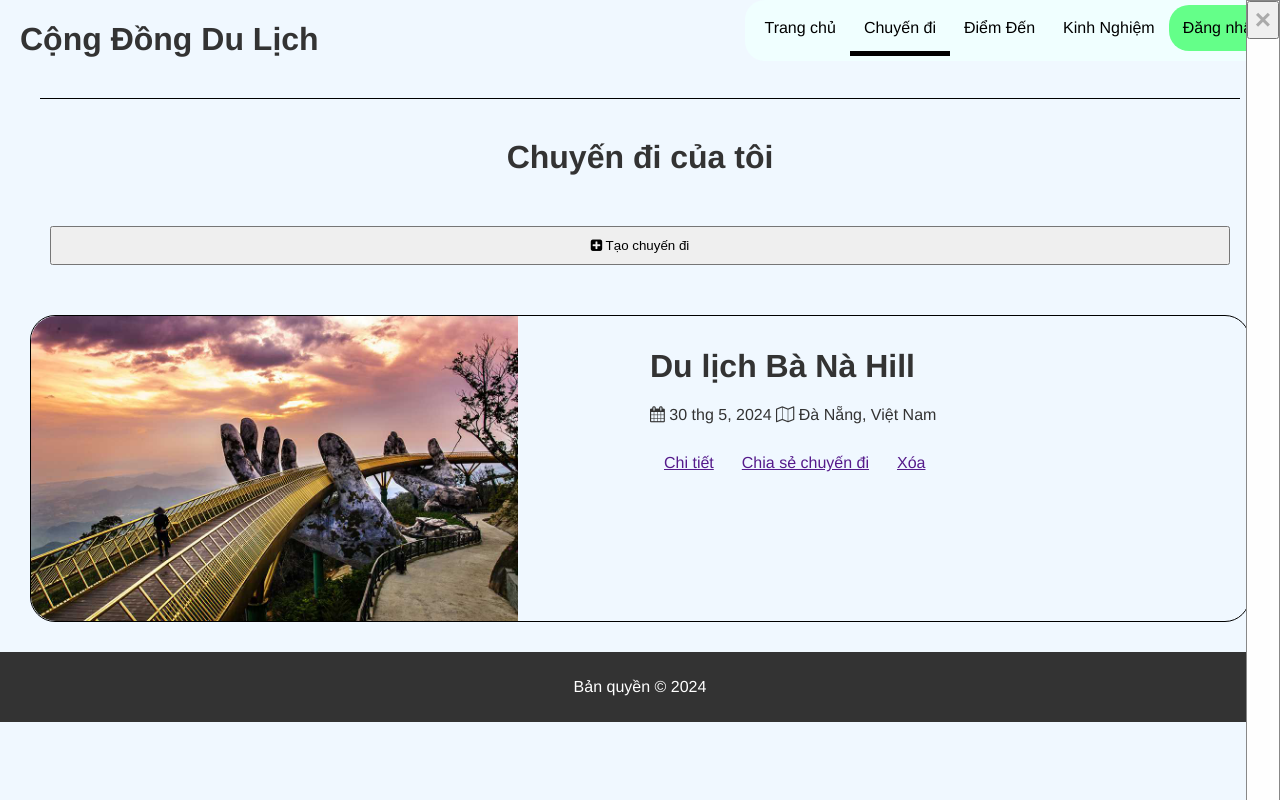
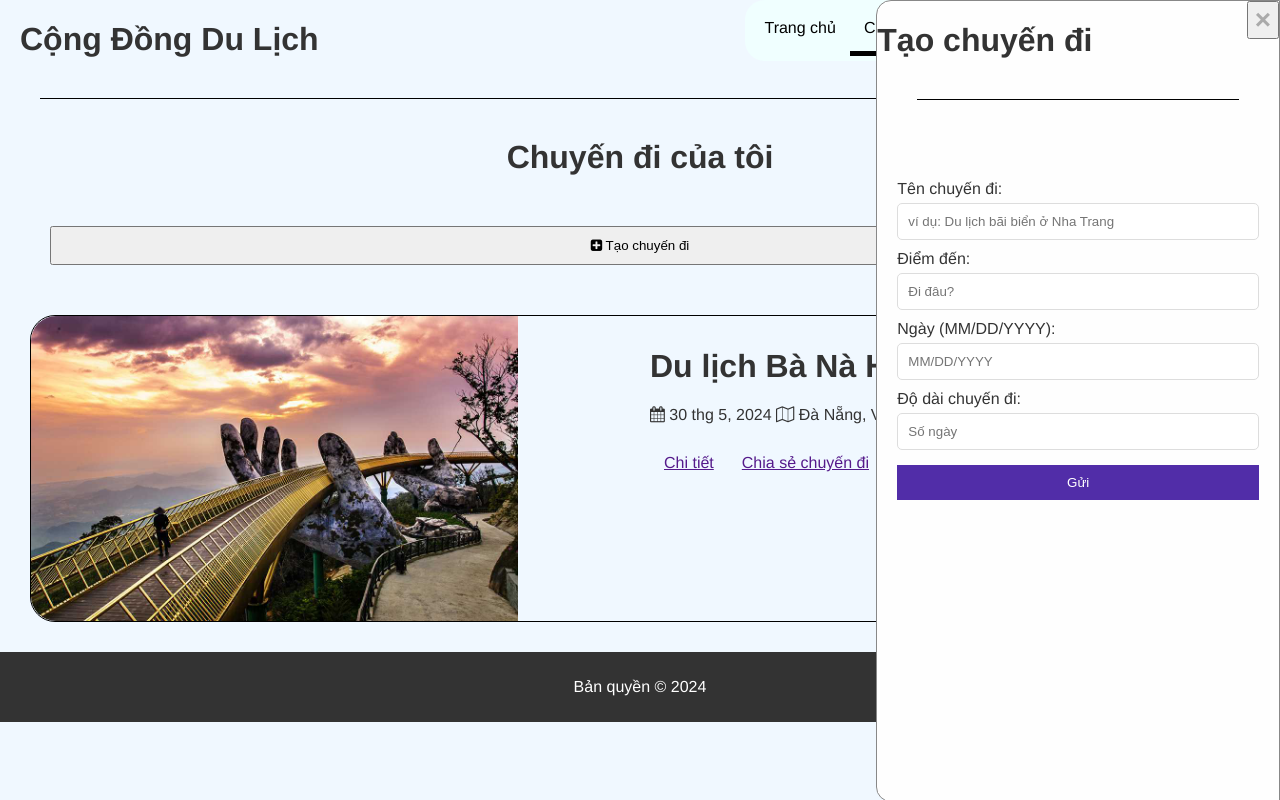
Before and after one commit to tranMinhTien2k3/BTL_XayDungUngDungWeb_N05, a plain HTML site: page src/intro.html in a window 1280 px wide. Both pictures are taken after a click on the button "Tạo chuyến đi". Drawn offline with Linux system fonts and the light colour scheme.

Commit message:
add form for addcd

```diff
--- a/src/intro.html
+++ b/src/intro.html
@@ -57,8 +57,29 @@
         <div class="table-container" id="myModal">
             <div class="modal-content">
                 <button><span class="close">&times;</span></button>
+                <h1>Tạo chuyến đi</h1>
+                <hr>
                 <div class="form-table">
-
+                    <form>
+                        <div>
+                            <label for="tripName">Tên chuyến đi:</label>
+                            <input type="text" id="tripName" name="trip_name"
+                                placeholder="ví dụ: Du lịch bãi biển ở Nha Trang" maxlength="80" required>
+                        </div>
+                        <div>
+                            <label for="destination">Điểm đến:</label>
+                            <input type="text" id="destination" name="destination" placeholder="Đi đâu?" required>
+                        </div>
+                        <div>
+                            <label for="startDate">Ngày (MM/DD/YYYY):</label>
+                            <input type="text" id="startDate" name="start_date" placeholder="MM/DD/YYYY">
+                        </div>
+                        <div>
+                            <label for="duration">Độ dài chuyến đi:</label>
+                            <input type="number" id="duration" name="duration" placeholder="Số ngày">
+                        </div>
+                        <button type="submit">Gửi</button>
+                    </form>
                 </div>
             </div>
         </div>
--- a/src/public/css/intro.css
+++ b/src/public/css/intro.css
@@ -72,6 +72,7 @@
     background-color: #fefefe;
     border: 1px solid #888;
     height: 100%;
+    border-radius: 15px 0px 0px 15px;
 }
 
 .modal-content button {
@@ -83,3 +84,33 @@
     font-size: 28px;
     font-weight: bold;
 }
+
+.form-table {
+    margin-top: 50px;
+    padding: 20px;
+}
+
+.form-table div {
+    margin-top: 10px;
+}
+
+.form-table input {
+    width: 100%;
+    padding: 10px;
+    margin-top: 5px;
+    border: 1px solid #ddd;
+    border-radius: 5px;
+}
+
+.form-table button {
+    background-color: #512da8;
+    color: #fff;
+    border: none;
+    width: 100%;
+    padding: 10px;
+    margin-top: 15px;
+}
+
+.form-table button:hover {
+    background-color: #4cae4c;
+}
```
